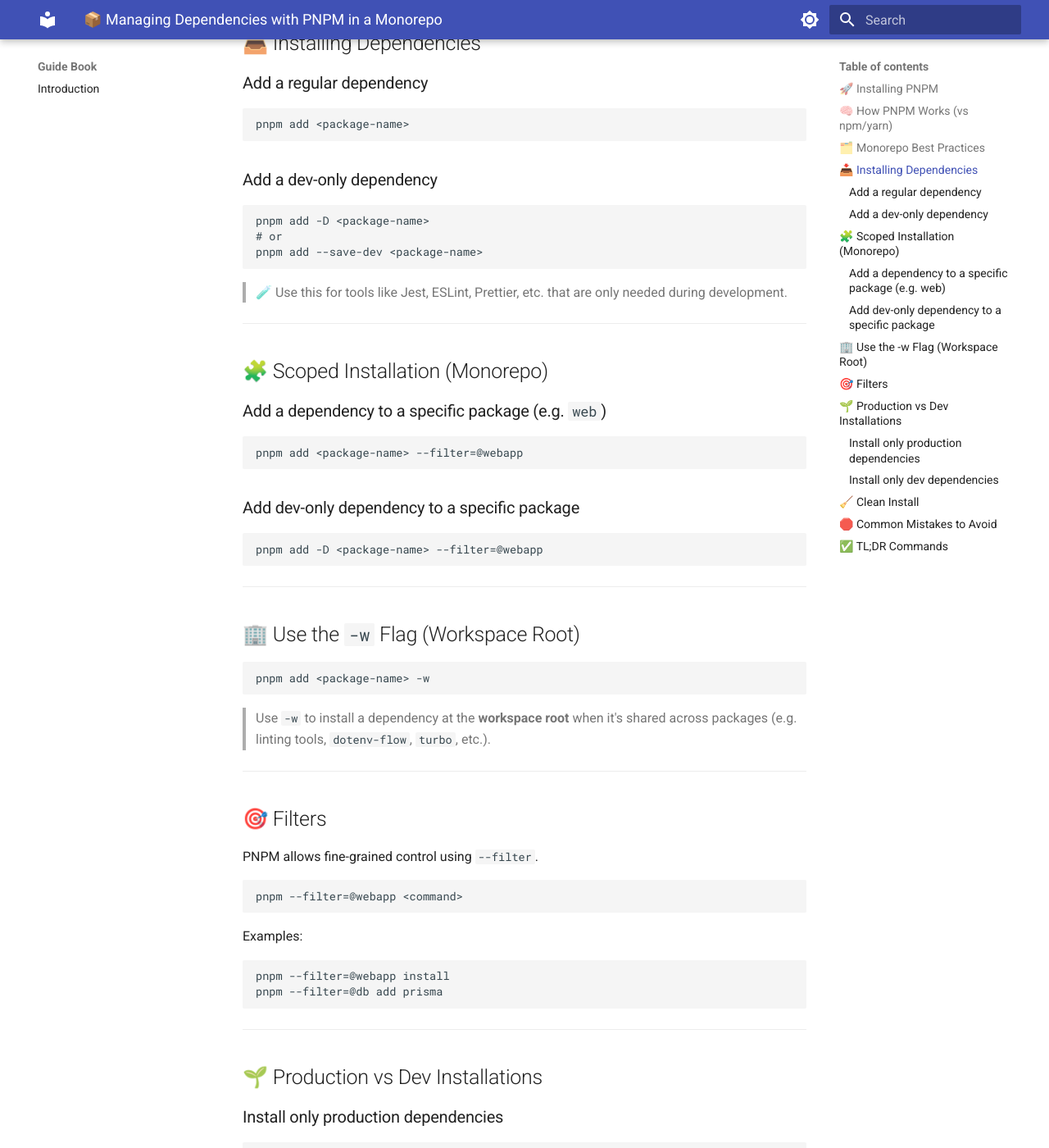
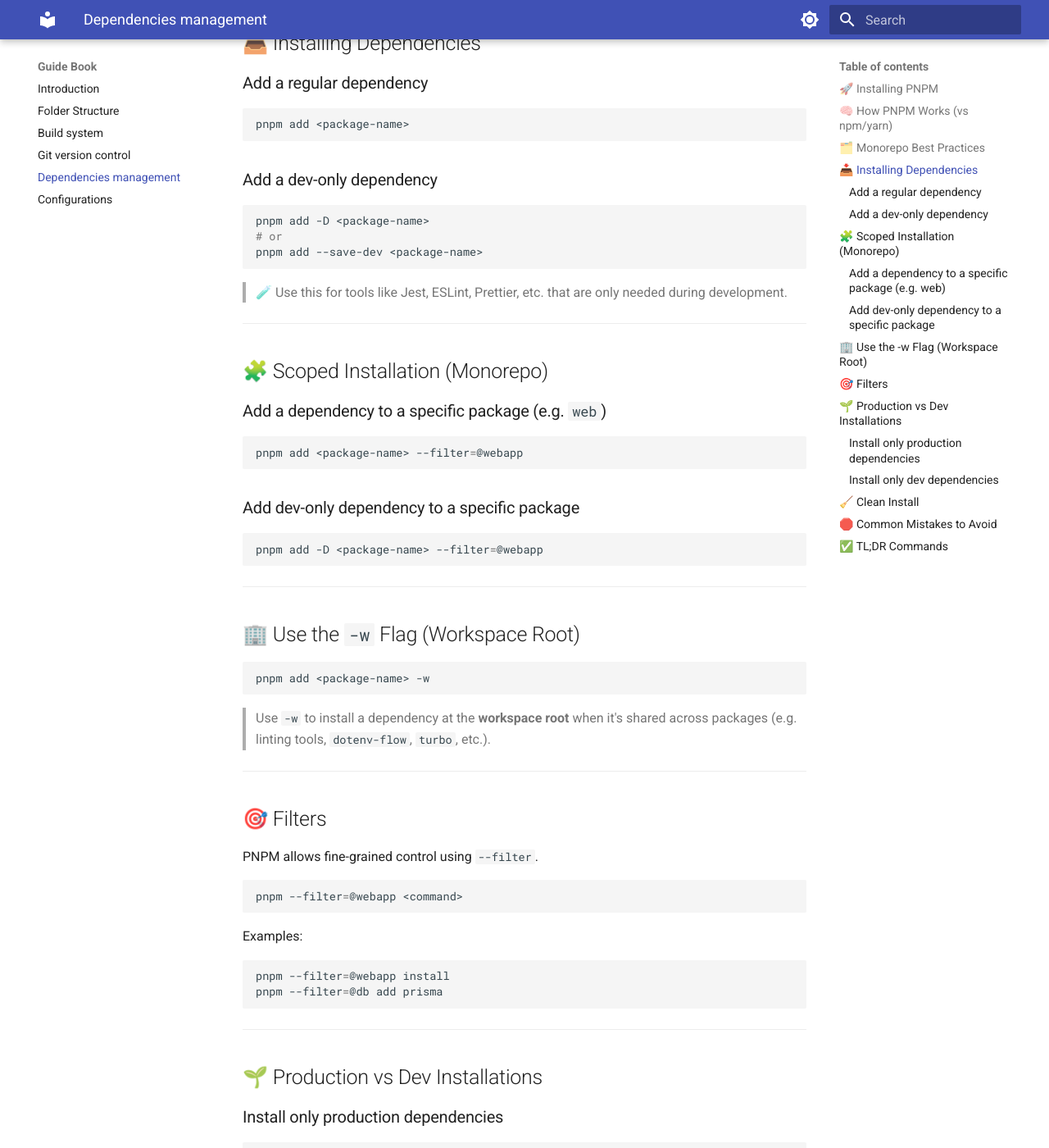
Before and after one commit to DragMaid/group-project, an MkDocs documentation site: the page built from docs/docs/dependency-manage.md, in a window 1280 px wide and 1400 px high, scrolled down 1154 px. Shown: the whole window at 82% size. Built offline with MkDocs 1.6.1 and Material for MkDocs 9.7.7, drawn with Linux system fonts in a browser that asks for light colours; some of the changed text lies outside the part shown.

Commit message:
update mkdocs to include new guides

```diff
--- a/docs/mkdocs.yml
+++ b/docs/mkdocs.yml
@@ -14,10 +14,25 @@
       toggle:
         icon: material/brightness-4
         name: Switch to light mode
+
   feature:
     - navigation.path
     - navigation.indexes
     - navigation.tracking
+
+markdown_extensions:
+  - pymdownx.highlight:
+      anchor_linenums: true
+      line_spans: __span
+      pygments_lang_class: true
+  - pymdownx.inlinehilite
+  - pymdownx.snippets
+  - pymdownx.superfences
+
 nav:
   - Introduction: introduction.md
-  #- Folder Structure:
+  - Folder Structure: folder-structure.md
+  - Build system: build-system.md
+  - Git version control: git.md
+  - Dependencies management: dependency-manage.md
+  - Configurations: configurations.md
```
